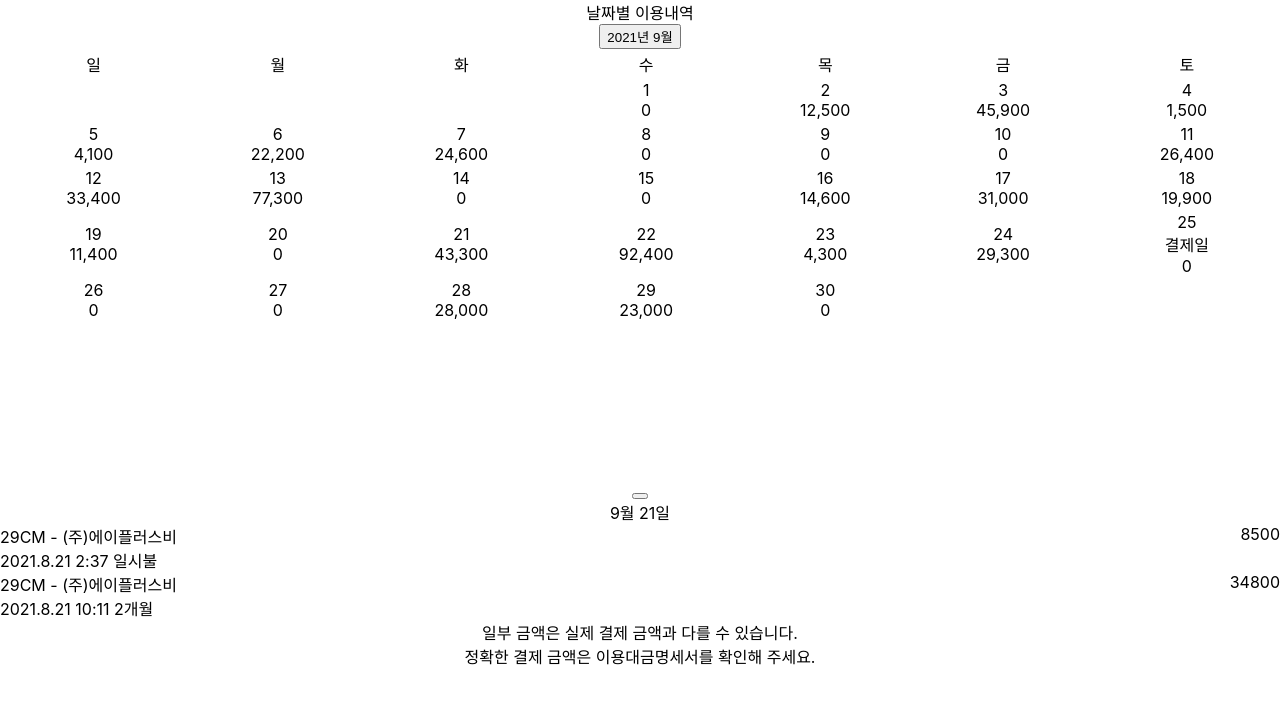
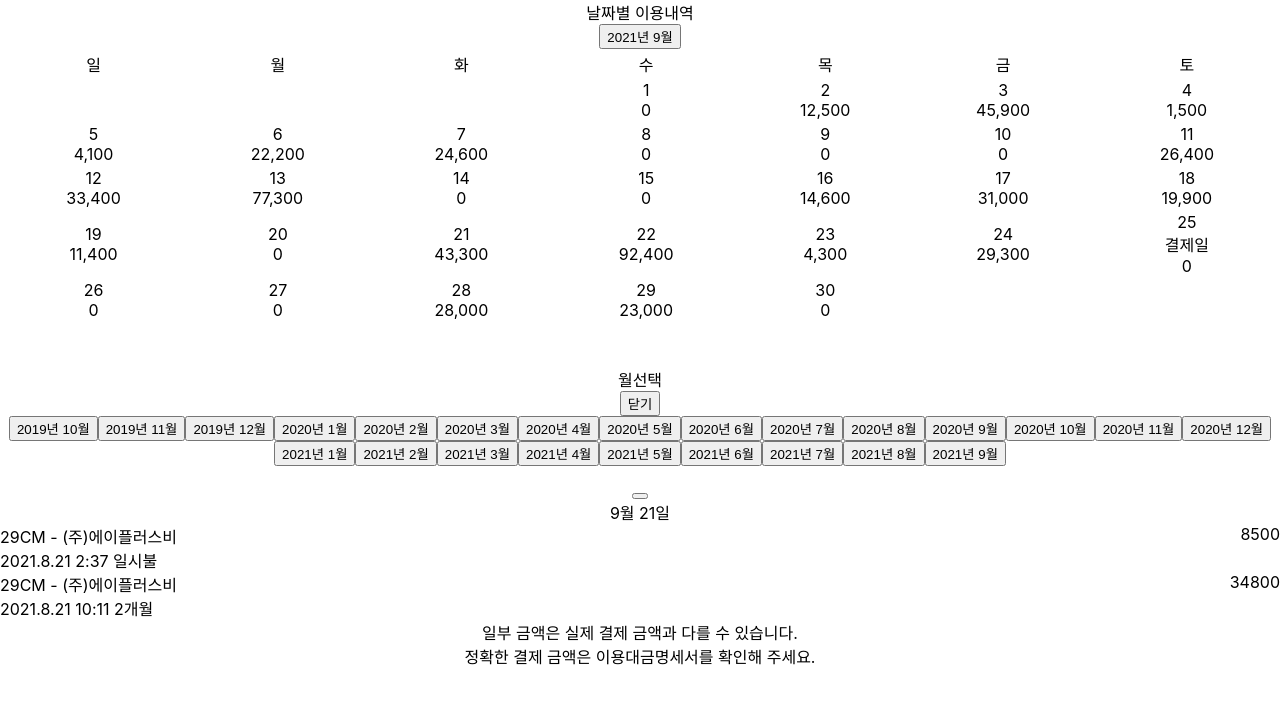
Before and after one commit to IsaacYouKorea/hyundaicard, a React (Create React App) app: page / in a window 1280 px wide. Shown: the top 704 px of the page. Built offline with nearby package versions, Linux system fonts and the light colour scheme.

Commit message:
feat: 월 선택 기능 추가

```diff
--- a/src/components/calendar/calendar-swiper.tsx
+++ b/src/components/calendar/calendar-swiper.tsx
@@ -1,35 +1,36 @@
-import { useCallback, useRef } from 'react';
+import { useCallback, useEffect, useRef, useState } from 'react';
 import { Swiper, SwiperSlide } from 'swiper/react';
 import SwiperCore from 'swiper';
 
 import 'swiper/swiper.min.css'
 import { usePaymentDispatch, usePaymentState } from '../../context';
 import MonthCalendar from './month-calendar';
+import { monthsBefore } from '../../util/date';
 
-const months = new Array(24).fill(0).map((_, index) => {
-  const currentMonth = new Date().getMonth();
-  const date = new Date();
-  date.setMonth(currentMonth - index);
-  return {
-    year: date.getFullYear(),
-    month: date.getMonth()
-  }
-}).reverse();
+const months = monthsBefore();
 
 function CalendarSwiper() {
+  const [swiper, setSwiper] = useState<SwiperCore>();
+
   const state = usePaymentState();
   const dispatch = usePaymentDispatch();
   const onSlideChange = useCallback((swiper: SwiperCore) => {
     const setYearMonth = (year: number, month: number) => dispatch({ type: 'CALENDAR/SET_DATE', year, month, day: state.date.day })
     const { year, month } = months[swiper.realIndex];
     setYearMonth(year, month);
-  }, []);
+  }, [state.date.day, dispatch]);
+
+  useEffect(() => {
+    const targetIndex = months.findIndex((month) => month.year === state.date.year && month.month === state.date.month);
+    swiper?.slideTo(targetIndex);
+  }, [state.date, swiper])
 
   return (
     <Swiper
       spaceBetween={50}
       onSlideChange={onSlideChange}
       initialSlide={months.length - 1}
+      onSwiper={(swiper) => setSwiper(swiper)}
     >
       {months.map(({ year, month }, index) => {
         return <SwiperSlide virtualIndex={index} key={index}>
--- a/src/components/calendar/month-modal.tsx
+++ b/src/components/calendar/month-modal.tsx
@@ -1,9 +1,36 @@
-interface IProps {
-  setYearMonth: (year: number, month: number) => void;
-}
+import styled from "styled-components";
+import { usePaymentDispatch, usePaymentState } from "../../context";
+import { monthsBefore } from "../../util/date";
 
-function MonthModal({setYearMonth}: IProps) {
-  return <div></div>
+const StyledMonthModal = styled.div``
+
+const months = monthsBefore();
+
+function MonthModal() {
+  const { date } = usePaymentState();
+  const dispatch = usePaymentDispatch();
+  const closeModal = () => undefined;
+  const setYearMonth = (year: number, month: number, day: number) => dispatch({ type: 'CALENDAR/SET_DATE', year, month, day })
+
+  return <StyledMonthModal>
+    <div className="bg">
+      <div className="modal">
+        <div>
+          <div>월선택</div>
+          <button onClick={closeModal}>닫기</button>
+        </div>
+        <div>
+          {months.map((month) =>
+            <button onClick={() =>
+              setYearMonth(month.year, month.month, date.day || 1)
+            }>
+              {month.year}년 {month.month + 1}월
+            </button>
+          )}
+        </div>
+      </div>
+    </div>
+  </StyledMonthModal>
 }
 
 export default MonthModal;
--- a/src/util/date.ts
+++ b/src/util/date.ts
@@ -5,3 +5,15 @@ function fixDigit(number: number) {
 export function dayString(year: number, month:number, day:number) {
   return `${year}${fixDigit(month)}${fixDigit(day)}`;
 }
+
+export function monthsBefore(monthCount = 24) {
+  return new Array(monthCount).fill(0).map((_, index) => {
+    const currentMonth = new Date().getMonth();
+    const date = new Date();
+    date.setMonth(currentMonth - index);
+    return {
+      year: date.getFullYear(),
+      month: date.getMonth()
+    }
+  }).reverse();
+}
```
